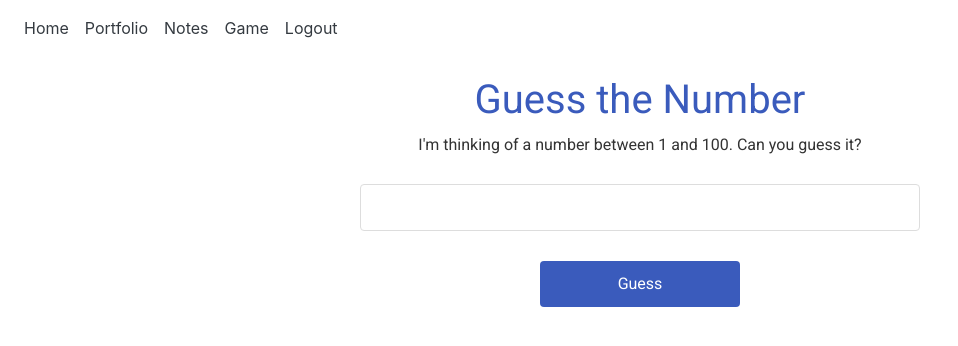
After one commit to cameronjsnow/portfolio-site, a Flask app: page /game in a window 1280 px wide. The commit adds this page. Shown: the top 346 px of the page, without its empty margins (0-958 px from the left). Run offline with Flask 3, Linux system fonts and the light colour scheme; a user stored in the database is signed in; some libraries are stand-ins or nearby versions.

Commit message:
Added a game, also added icons to homepage

```diff
--- a/website/templates/base.html
+++ b/website/templates/base.html
@@ -4,7 +4,7 @@
         <meta charset="utf-8" />
         <meta name="viewport" content="width=device-width, initial-scale=1" />
         <link rel="stylesheet" href="https://cdn.jsdelivr.net/npm/bootstrap@4.4.1/dist/css/bootstrap.min.css" integrity="sha384-Vkoo8x4CGsO3+Hhxv8T/Q5PaXtkKtu6ug5TOeNV6gBiFeWPGFN9MuhOf23Q9Ifjh" crossorigin="anonymous"/>
-        <link rel="stylesheet" href="https://stackpath.bootstrapcdn.com/font-awesome/4.7.0/css/font-awesome.min.css" crossorigin="anonymous"/>
+        <link rel="stylesheet" href="https://cdnjs.cloudflare.com/ajax/libs/font-awesome/5.15.3/css/all.min.css">
 
         <title>{% block title %}Home{% endblock %}</title>
     </head>
@@ -19,6 +19,7 @@
                     <a class="nav-item nav-link text-dark" id="home" href="/">Home</a>
                     <a class="nav-item nav-link text-dark" id="portfolio" href="/portfolio">Portfolio</a>
                     <a class="nav-item nav-link text-dark" id="notes" href="/notes">Notes</a>
+                    <a class="nav-item nav-link text-dark" id="game" href="/game">Game</a>
                     <a class="nav-item nav-link text-dark" id="logout" href="/logout">Logout</a>
                     {% else %}
                     <a class="nav-item nav-link text-dark" id="login" href="/login">Login</a>
--- /dev/null
+++ b/website/templates/game.html
@@ -0,0 +1,76 @@
+{% extends "base.html" %}
+{% block title %}Cameron Snow - Number Guessing Game{% endblock %}
+
+{% block content %}
+<style>
+    @import url('https://fonts.googleapis.com/css2?family=Roboto:wght@300;400;700&display=swap');
+
+    .game-content {
+        max-width: 600px;
+        margin: 0 auto;
+        padding: 20px;
+        font-family: 'Roboto', sans-serif;
+        line-height: 1.6;
+        color: #333;
+        text-align: center;
+    }
+    h1 {
+        color: #3a5bbc;
+    }
+    #guessInput {
+        width: 100%;
+        padding: 10px;
+        margin: 10px 0;
+        border: 1px solid #ddd;
+        border-radius: 4px;
+    }
+    #guessButton {
+        display: block;
+        width: 200px;
+        margin: 20px auto;
+        padding: 10px;
+        background-color: #3a5bbc;
+        color: white;
+        border: none;
+        border-radius: 4px;
+        cursor: pointer;
+        transition: background-color 0.3s ease;
+    }
+    #guessButton:hover {
+        background-color: #2c4690;
+    }
+    #message {
+        margin-top: 20px;
+        font-weight: bold;
+    }
+</style>
+
+<div class="game-content">
+    <h1>Guess the Number</h1>
+    <p>I'm thinking of a number between 1 and 100. Can you guess it?</p>
+    <input type="number" id="guessInput" min="1" max="100">
+    <button id="guessButton">Guess</button>
+    <p id="message"></p>
+</div>
+
+<script>
+    let targetNumber = Math.floor(Math.random() * 100) + 1;
+    let attempts = 0;
+
+    document.getElementById('guessButton').addEventListener('click', function() {
+        let guess = parseInt(document.getElementById('guessInput').value);
+        attempts++;
+
+        if (isNaN(guess) || guess < 1 || guess > 100) {
+            document.getElementById('message').textContent = "Please enter a valid number between 1 and 100.";
+        } else if (guess === targetNumber) {
+            document.getElementById('message').textContent = `Congratulations! You guessed the number in ${attempts} attempts!`;
+            document.getElementById('guessButton').disabled = true;
+        } else if (guess < targetNumber) {
+            document.getElementById('message').textContent = "Too low! Try a higher number.";
+        } else {
+            document.getElementById('message').textContent = "Too high! Try a lower number.";
+        }
+    });
+</script>
+{% endblock %}
--- a/website/views.py
+++ b/website/views.py
@@ -54,3 +54,8 @@ def portfolio():
         # Add more projects as needed
     ]
     return render_template("portfolio.html", user=current_user, projects=projects)
+
+@views.route('/game')
+@login_required
+def game():
+    return render_template("game.html", user=current_user)
```
Also changed, not shown: website/static/projectShowcase.js (+24 -0 lines), website/templates/home.html (+20 -7 lines), website/database.db.
